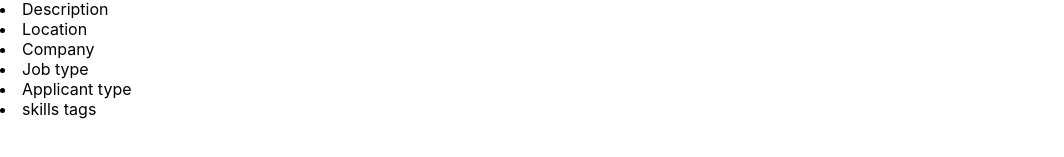
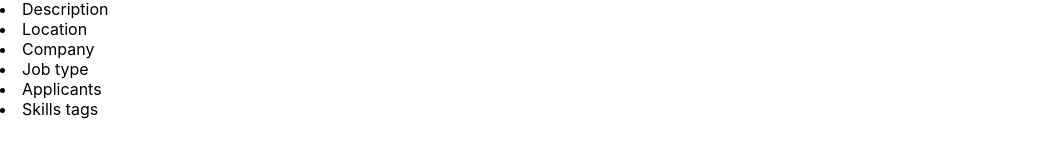
Before and after one commit to SPFlores/perUse, a React (Create React App) app in the folder Client/: page /search in a window 1280 px wide. Shown: the part 333-490 px from the top of the page, without its empty margins (0-1064 px from the left). Built offline with nearby package versions, Linux system fonts and the light colour scheme.

Commit message:
spelling on JC

```diff
--- a/Client/src/components/JobCard/JobCard.js
+++ b/Client/src/components/JobCard/JobCard.js
@@ -10,8 +10,8 @@ const JobCard = _ => {
       <li>Location</li>
       <li>Company</li>
       <li>Job type</li>
-      <li>Applicant type</li>
-      <li>skills tags</li>
+      <li>Applicants</li>
+      <li>Skills tags</li>
     </div>
   )
 }
```
